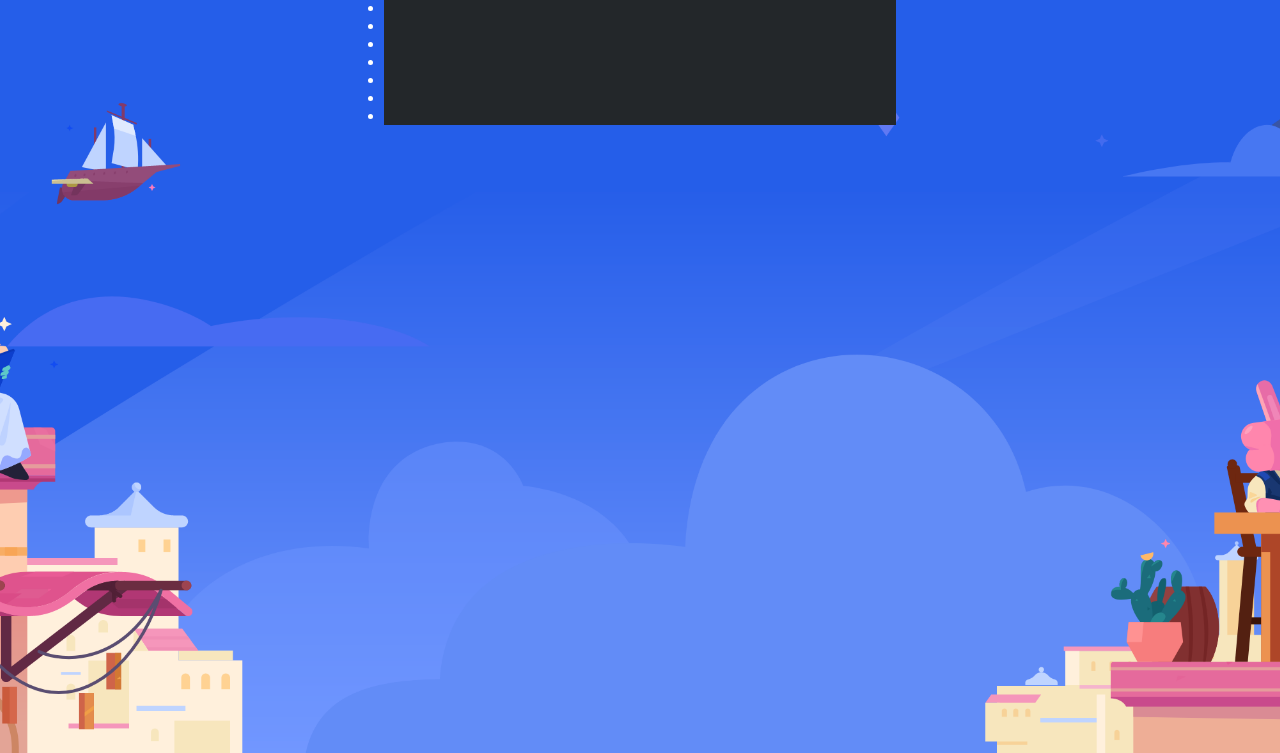
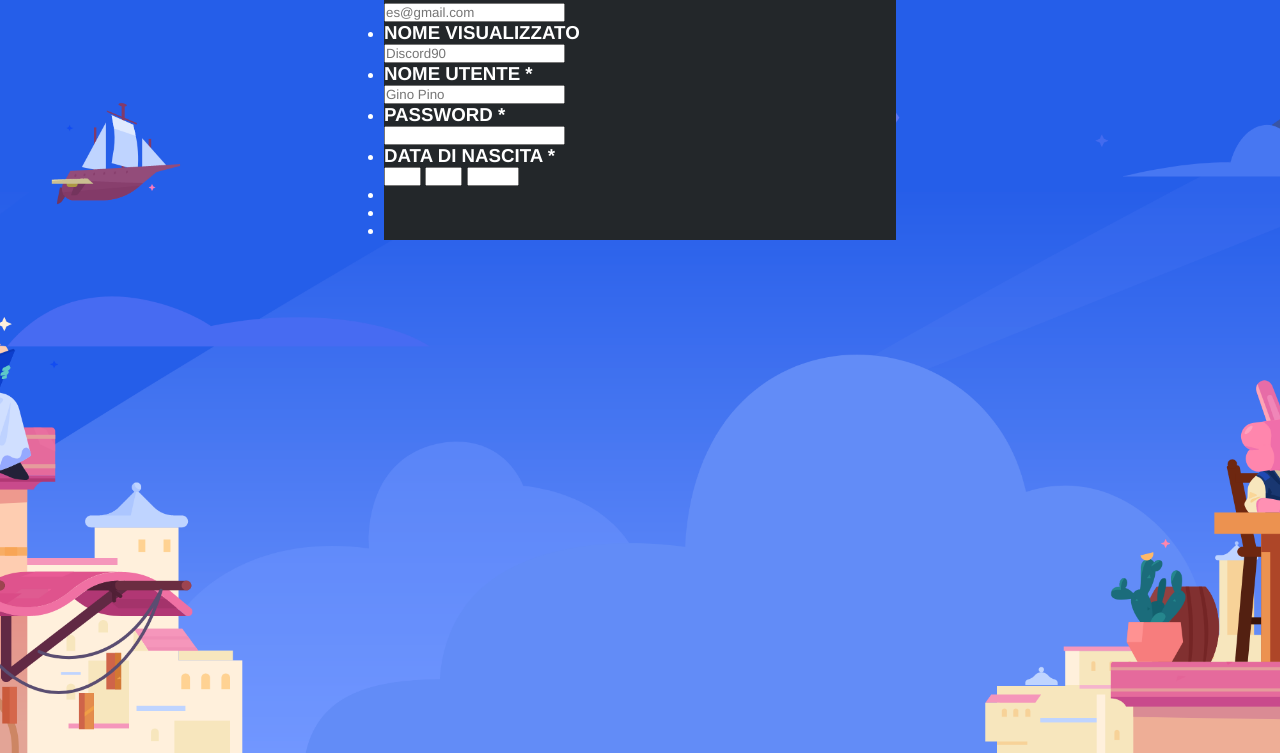
Before and after one commit to PincelliN/htmlcss-discord, a plain HTML site: page bonus/sing-up.html in a window 1280 px wide. Shown: the part 47-800 px from the top of the page. Drawn offline with Linux system fonts and the light colour scheme.

Commit message:
add html input

```diff
--- a/bonus/sing-up.html
+++ b/bonus/sing-up.html
@@ -15,11 +15,108 @@
       </header>
       <main>
         <ul>
-          <li></li>
-          <li></li>
-          <li></li>
-          <li></li>
-          <li></li>
+          <li>
+            <h3>E-MAIL <strong>*</strong></h3>
+            <input type="email" name="" id="" placeholder="es@gmail.com" />
+          </li>
+          <li>
+            <h3>NOME VISUALIZZATO</h3>
+            <input type="text" placeholder="Discord90" />
+          </li>
+          <li>
+            <h3>NOME UTENTE <strong>*</strong></h3>
+            <input type="text" placeholder="Gino Pino" />
+          </li>
+          <li>
+            <h3>PASSWORD <strong>*</strong></h3>
+            <input type="text" />
+          </li>
+          <li>
+            <h3>DATA DI NASCITA <strong>*</strong></h3>
+            <select name="Day" id="" aria-placeholder="Giorno">
+              <option value="day">1</option>
+              <option value="day">2</option>
+              <option value="day">3</option>
+              <option value="day">4</option>
+              <option value="day">5</option>
+              <option value="day">6</option>
+              <option value="day">7</option>
+              <option value="day">8</option>
+              <option value="day">9</option>
+              <option value="day">10</option>
+              <option value="day">11</option>
+              <option value="day">12</option>
+              <option value="day">13</option>
+              <option value="day">14</option>
+              <option value="day">15</option>
+              <option value="day">16</option>
+              <option value="day">17</option>
+              <option value="day">18</option>
+              <option value="day">19</option>
+              <option value="day">20</option>
+              <option value="day">21</option>
+              <option value="day">22</option>
+              <option value="day">23</option>
+              <option value="day">24</option>
+              <option value="day">25</option>
+              <option value="day">26</option>
+              <option value="day">27</option>
+              <option value="day">28</option>
+              <option value="day">29</option>
+              <option value="day">30</option>
+              <option value="day">31</option>
+            </select>
+            <select name="Month" id="" aria-placeholder="Mese">
+              <option value="month">1</option>
+              <option value="month">2</option>
+              <option value="month">3</option>
+              <option value="month">4</option>
+              <option value="month">5</option>
+              <option value="month">6</option>
+              <option value="month">7</option>
+              <option value="month">8</option>
+              <option value="month">9</option>
+              <option value="month">10</option>
+              <option value="month">11</option>
+              <option value="month">12</option>
+            </select>
+            <select name="Year" id="" aria-placeholder="Anno">
+              <option value="year">1991</option>
+              <option value="year">1992</option>
+              <option value="year">1993</option>
+              <option value="year">1994</option>
+              <option value="year">1995</option>
+              <option value="year">1996</option>
+              <option value="year">1997</option>
+              <option value="year">1998</option>
+              <option value="year">1999</option>
+              <option value="year">2000</option>
+              <option value="year">2001</option>
+              <option value="year">2002</option>
+              <option value="year">2003</option>
+              <option value="year">2004</option>
+              <option value="year">2005</option>
+              <option value="year">2006</option>
+              <option value="year">2007</option>
+              <option value="year">2008</option>
+              <option value="year">2009</option>
+              <option value="year">2010</option>
+              <option value="year">2011</option>
+              <option value="year">2012</option>
+              <option value="year">2013</option>
+              <option value="year">2014</option>
+              <option value="year">2015</option>
+              <option value="year">2016</option>
+              <option value="year">2017</option>
+              <option value="year">2018</option>
+              <option value="year">2019</option>
+              <option value="year">2020</option>
+              <option value="year">2021</option>
+              <option value="year">2022</option>
+              <option value="year">2023</option>
+              <option value="year">2024</option>
+            </select>
+          </li>
           <li></li>
           <li></li>
           <li></li>
```
